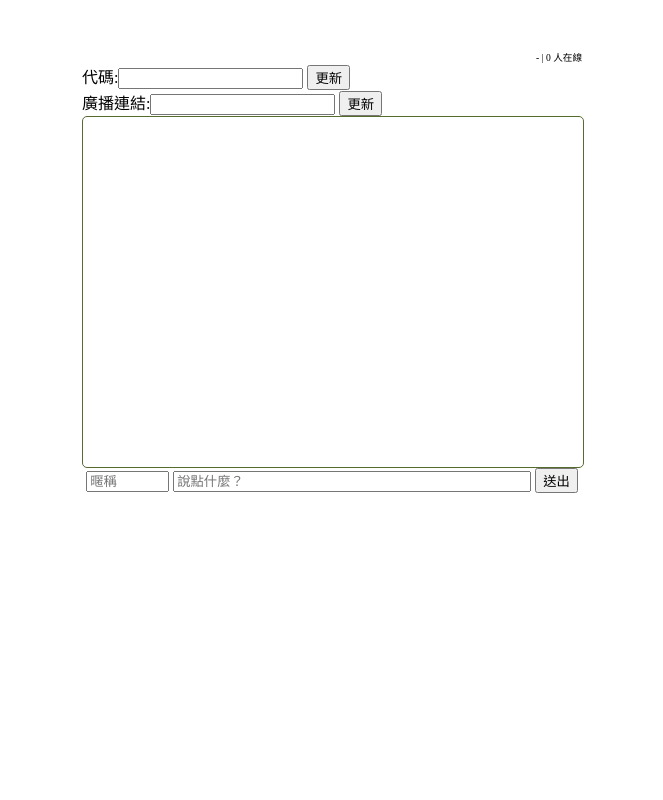
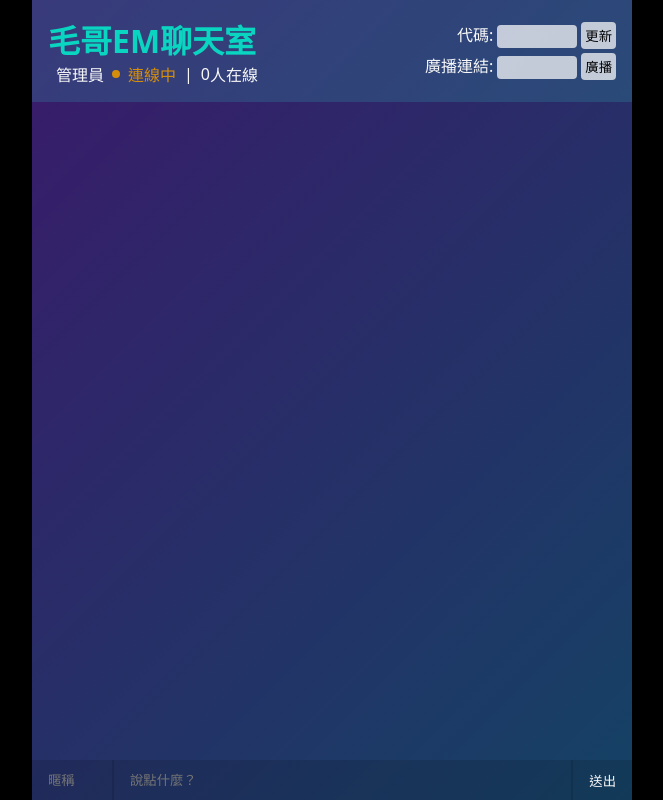
Before and after one commit to Edit-Mr/chat, a plain HTML site: page pages/admin.html in a window 1280 px wide. Shown: the whole page, without its empty margins (308-971 px from the left). Drawn offline with nearby package versions, Linux system fonts and the light colour scheme; no server answers.

Commit message:
admin css

```diff
--- a/pages/admin.html
+++ b/pages/admin.html
@@ -10,103 +10,41 @@
         <script>
             var socket = io();
         </script>
-        <style>
-            html,
-            body {
-                padding: 0;
-                margin: 0;
-            }
-
-            #container {
-                top: 50px;
-                width: 500px;
-                margin: 0 auto;
-                display: block;
-                position: relative;
-            }
-
-            #status-box {
-                text-align: right;
-                font-size: 0.6em;
-            }
-
-            #content {
-                width: 100%;
-                height: 350px;
-                border: 1px solid darkolivegreen;
-                border-radius: 5px;
-                overflow: auto;
-            }
-
-            #send-box {
-                width: 100%;
-                text-align: center;
-            }
-
-            #send-box input {
-                display: inline-block;
-            }
-
-            #send-box input.error {
-                border: 1px solid red;
-            }
-
-            input[name="name"] {
-                width: 15%;
-            }
-
-            input[name="msg"] {
-                width: 70%;
-            }
-
-            input[type="button"] {
-                width: 10%;
-            }
-
-            .msg {
-                width: 73%;
-                display: inline-block;
-                padding: 5px 0 5px 10px;
-            }
-
-            .msg > span {
-                width: 25%;
-                display: inline-block;
-            }
-
-            .msg > span::before {
-                color: darkred;
-                content: " { ";
-            }
-
-            .msg > span::after {
-                color: darkred;
-                content: " } ";
-            }
-        </style>
+        <link rel="stylesheet" href="/static/style.css" />
     </head>
     <body>
-        <div id="container">
-            <div id="status-box">
-                <span id="status">-</span> | <span id="online">0</span> 人在線
+        <main>
+            <header>
+                <div class="header">
+                    <h1>毛哥EM聊天室</h1>
+                    <div>
+                        <span class="admin">管理員</span>
+                        <span id="status">連線中</span> |
+                        <span id="online">0</span> 人在線
+                    </div>
+                </div>
+                <div class="admin">
+                    <div>
+                        <span>代碼:</span
+                        ><input type="text" name="" id="room" /><button
+                            onclick="updateCode()"
+                        >
+                            更新
+                        </button>
                     </div>
                     <div>
-                <span>代碼:</span><input type="text" name="" id="room" />
-                <button onclick="updateCode()">更新</button>
+                        <span>廣播連結:</span
+                        ><input type="url" name="" id="link" /><button
+                            onclick="sendLink()"
+                        >
+                            廣播
+                        </button>
                     </div>
-            <div>
-                <span>廣播連結:</span><input type="url" name="" id="link" />
-                <button onclick="updateCode()">更新</button>
                 </div>
+            </header>
             <div id="content"></div>
-            <div id="send-box">
             <form id="send-form">
-                    <input
-                        type="text"
-                        name="name"
-                        id="name"
-                        placeholder="暱稱"
-                    />
+                <input type="text" name="name" id="name" placeholder="暱稱" />
                 <input
                     type="text"
                     name="msg"
@@ -115,9 +53,7 @@
                 />
                 <input type="submit" value="送出" />
             </form>
-            </div>
-        </div>
-
+        </main>
         <script>
             document.addEventListener("DOMContentLoaded", () => {
                 var max_record;
@@ -240,6 +176,10 @@
                 const room = document.getElementById("room").value;
                 socket.emit("setCode", { token, room });
             }
+            const sendLink = () => {
+                const link = document.getElementById("link").value;
+                socket.emit("sendLink", { token, link });
+            };
         </script>
     </body>
 </html>
--- a/static/style.css
+++ b/static/style.css
@@ -22,8 +22,10 @@ main {
 }
 header {
     flex-shrink: 0;
-    background: #00000028;
+    background: rgba(52, 186, 186, 0.2);
     padding: 1rem;
+    display: flex;
+    align-items: center;
 }
 h1 {
     font-size: 2rem;
@@ -32,6 +34,7 @@ h1 {
 #content {
     flex-grow: 1;
     padding: 1rem;
+    overflow-y: auto;
 }
 form {
     display: flex;
@@ -40,7 +43,7 @@ form {
 form > input {
     display: block;
     height: 100%;
-    border-radius: none;
+    border-radius: 0%;
     border: none;
     padding: 0 1rem;
     outline: none;
@@ -55,14 +58,18 @@ form > input:hover {
     background-color: #00000030;
 }
 #msg {
-    flex-grow: 1;
-    padding: 1rem;
+    flex: 1 1;
     border-inline: 2px solid #00000020;
+    width: 2rem;
 }
 #name {
     flex-grow: 0;
     width: 5rem;
 }
+.admin {
+    margin-left:0.5rem;
+}
+
 #status {
     display: inline-flex;
     align-items: center;
@@ -85,15 +92,45 @@ form > input:hover {
     background-color: #0ad5c1;
 }
 #status.disconnected {
-    color: #d50a0a;
+    color: #f50c0c;
 }
 #status.disconnected::before {
-    background-color: #d50a0a;
+    background-color: #f50c0c;
 }
-header > div {
+.header div {
     display: flex;
     align-items: center;
 }
+.header{
+    flex-grow: 1;
+}
+.admin{
+    text-align: right;
+}
+.admin div:first-child{
+    margin-bottom: 0.25rem;
+}
+.admin input{
+    width: 5rem;
+    margin-inline: 0.25rem;
+}
+.admin button,.admin input{
+    background: #ffffffb7;
+    padding: 0.25rem;
+    border: none;
+    color: #000;
+    cursor: pointer;
+    outline: none;
+    border-radius: .25rem;
+}
 #online {
-    margin-left: .5rem;
+    margin-left: 0.5rem;
 }
+.msg {
+    margin-bottom: 0.5rem;
+}
+.name {
+    color: #0ad5c1;
+    font-weight: bold;
+    margin-right: 0.5rem;
+}
```
Also changed, not shown: pages/room.html (+6 -2 lines). Lines whose indentation alone changed are shown as unchanged.
